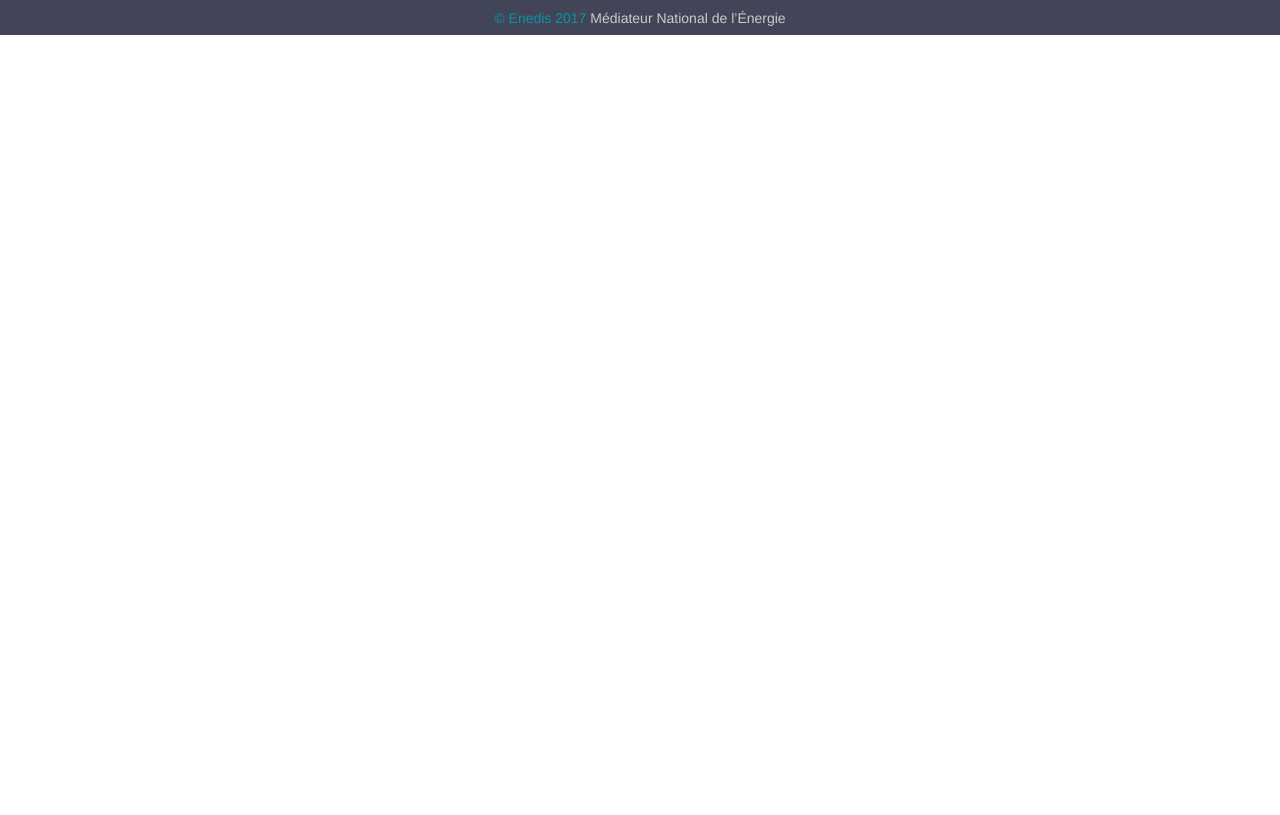
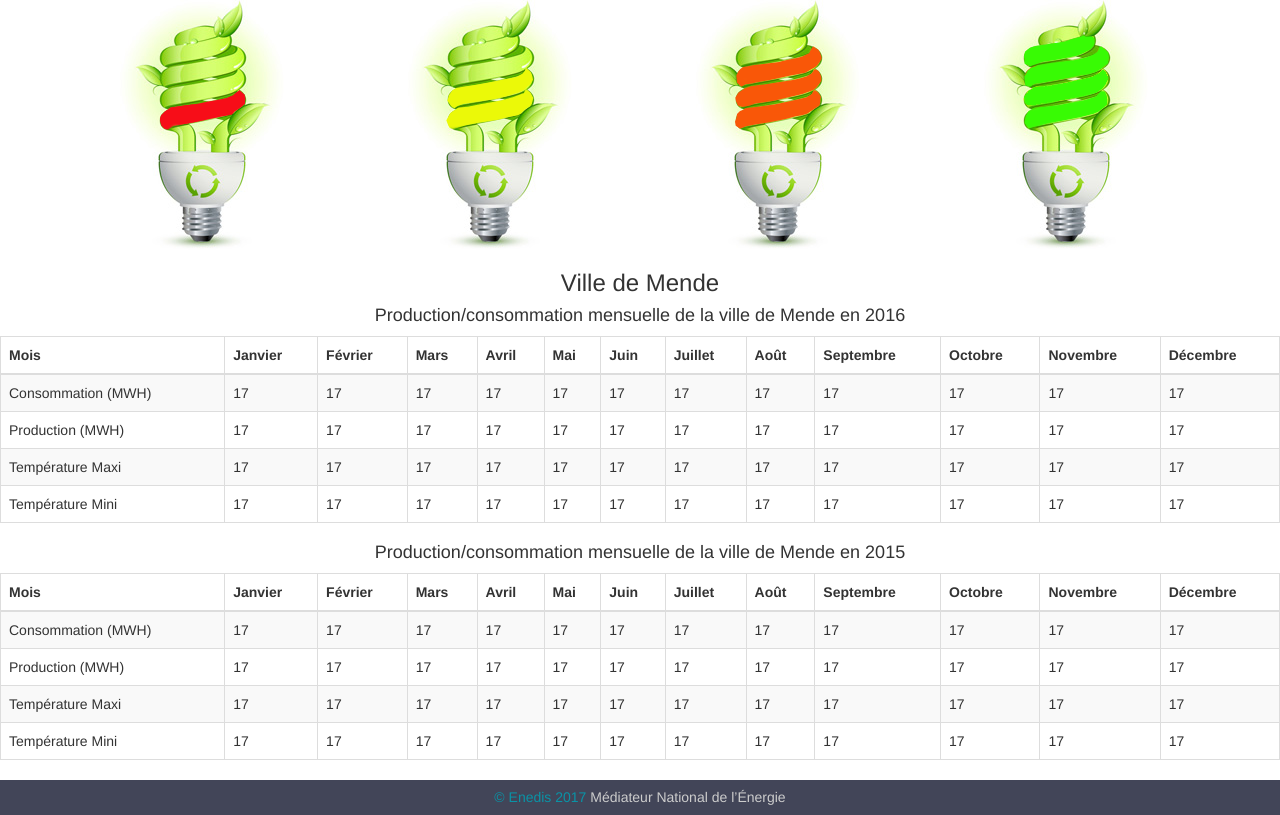
Before and after one commit to rdubel/Enedis-4, a PHP site: page /page2.php in a window 1280 px wide. Shown: the part 240-1055 px from the top of the page. Before the commit the page ends 275 px from the top, so only its background shows below. Run offline with PHP 8.4, Linux system fonts and the light colour scheme; some web fonts are replaced.

Commit message:
tableau comparatif conso/pro

```diff
--- a/page2.php
+++ b/page2.php
@@ -1,7 +1,177 @@
 <?php
 include("header.php")
- ?>
+?>
 
- <?php
- include("footer.php")
-  ?>
+
+<img class="amp" src="/static/img/ampoulerouge.png" alt="">
+<img class="amp" src="/static/img/ampolejaune.png" alt="">
+<img class="amp" src="/static/img/ampouleorange.png" alt="">
+<img class="amp" src="/static/img/ampouleverte.png" alt="">
+<h3 class="titre">Ville de Mende</h3>
+<table class="table table-striped table-bordered">
+	<h4>Production/consommation mensuelle de la ville de Mende en 2016</h4>
+	<thead>
+		<tr>
+			<td>Mois</td>
+			<td>Janvier</td>
+			<td>Février</td>
+			<td>Mars</td>
+			<td>Avril</td>
+			<td>Mai</td>
+			<td>Juin</td>
+			<td>Juillet</td>
+			<td>Août</td>
+			<td>Septembre</td>
+			<td>Octobre</td>
+			<td>Novembre</td>
+			<td>Décembre</td>
+		</tr>
+	</thead>
+	<tbody>
+		<tr>
+			<td>Consommation (MWH)</td>
+			<td>17</td>
+			<td>17</td>
+			<td>17</td>
+			<td>17</td>
+			<td>17</td>
+			<td>17</td>
+			<td>17</td>
+			<td>17</td>
+			<td>17</td>
+			<td>17</td>
+			<td>17</td>
+			<td>17</td>
+		</tr>
+		<tr>
+			<td>Production (MWH)</td>
+			<td>17</td>
+			<td>17</td>
+			<td>17</td>
+			<td>17</td>
+			<td>17</td>
+			<td>17</td>
+			<td>17</td>
+			<td>17</td>
+			<td>17</td>
+			<td>17</td>
+			<td>17</td>
+			<td>17</td>
+		</tr>
+		<tr>
+			<td>Température Maxi</td>
+			<td>17</td>
+			<td>17</td>
+			<td>17</td>
+			<td>17</td>
+			<td>17</td>
+			<td>17</td>
+			<td>17</td>
+			<td>17</td>
+			<td>17</td>
+			<td>17</td>
+			<td>17</td>
+			<td>17</td>
+		</tr>
+		<tr>
+			<td>Température Mini</td>
+			<td>17</td>
+			<td>17</td>
+			<td>17</td>
+			<td>17</td>
+			<td>17</td>
+			<td>17</td>
+			<td>17</td>
+			<td>17</td>
+			<td>17</td>
+			<td>17</td>
+			<td>17</td>
+			<td>17</td>
+		</tr>
+	</tbody>
+</table>
+<table class="table table-striped table-bordered">
+	<h4>Production/consommation mensuelle de la ville de Mende en 2015</h4>
+	<thead>
+		<tr>
+			<td>Mois</td>
+			<td>Janvier</td>
+			<td>Février</td>
+			<td>Mars</td>
+			<td>Avril</td>
+			<td>Mai</td>
+			<td>Juin</td>
+			<td>Juillet</td>
+			<td>Août</td>
+			<td>Septembre</td>
+			<td>Octobre</td>
+			<td>Novembre</td>
+			<td>Décembre</td>
+		</tr>
+	</thead>
+	<tbody>
+		<tr>
+			<td>Consommation (MWH)</td>
+			<td>17</td>
+			<td>17</td>
+			<td>17</td>
+			<td>17</td>
+			<td>17</td>
+			<td>17</td>
+			<td>17</td>
+			<td>17</td>
+			<td>17</td>
+			<td>17</td>
+			<td>17</td>
+			<td>17</td>
+		</tr>
+		<tr>
+			<td>Production (MWH)</td>
+			<td>17</td>
+			<td>17</td>
+			<td>17</td>
+			<td>17</td>
+			<td>17</td>
+			<td>17</td>
+			<td>17</td>
+			<td>17</td>
+			<td>17</td>
+			<td>17</td>
+			<td>17</td>
+			<td>17</td>
+		</tr>
+		<tr>
+			<td>Température Maxi</td>
+			<td>17</td>
+			<td>17</td>
+			<td>17</td>
+			<td>17</td>
+			<td>17</td>
+			<td>17</td>
+			<td>17</td>
+			<td>17</td>
+			<td>17</td>
+			<td>17</td>
+			<td>17</td>
+			<td>17</td>
+		</tr>
+		<tr>
+			<td>Température Mini</td>
+			<td>17</td>
+			<td>17</td>
+			<td>17</td>
+			<td>17</td>
+			<td>17</td>
+			<td>17</td>
+			<td>17</td>
+			<td>17</td>
+			<td>17</td>
+			<td>17</td>
+			<td>17</td>
+			<td>17</td>
+		</tr>
+	</tbody>
+</table>
+<?php
+include("footer.php")
+?>
--- a/static/css/styleHF.css
+++ b/static/css/styleHF.css
@@ -156,3 +156,16 @@ font-style: italic;
 hgroup {
   padding-bottom: 210px;
 }
+.titre{
+  text-align: center;
+}
+h4{
+  text-align: center;
+}
+thead{
+  font-weight: bold;
+}
+.amp {
+  margin-left: 120px;
+
+}
```
Lines whose indentation alone changed are shown as unchanged.
